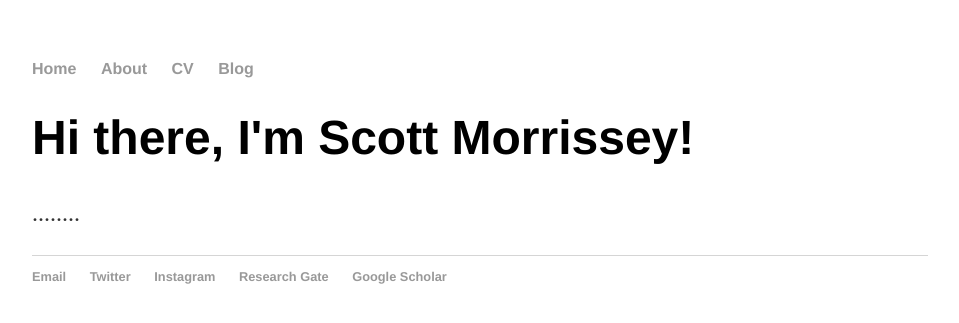
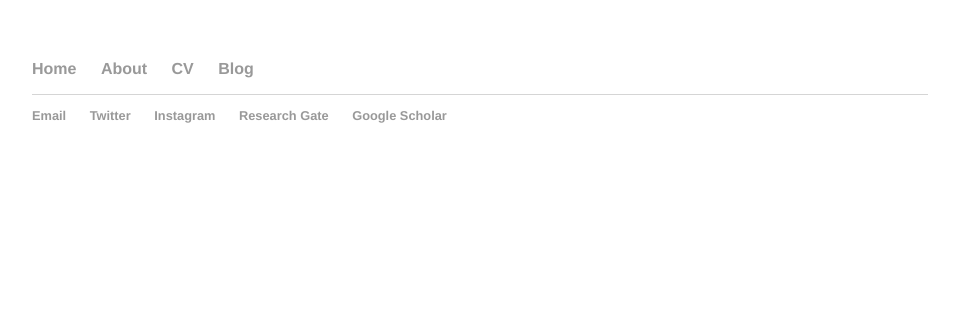
Before and after one commit to ScottJMorrissey/ScottJMorrissey.github.io, a Jekyll site: the page built from About/index.html, in a window 1280 px wide. Shown: the top 323 px of the page, without its empty margins (160-1119 px from the left). Built offline with Jekyll 4.4.1, drawn with Linux system fonts in a browser that asks for light colours.

Commit message:
Update index.html

```diff
--- a/About/index.html
+++ b/About/index.html
@@ -2,7 +2,3 @@
 layout: default
 title: About
 ---
-<div class="blurb">
-	<h1>Hi there, I'm Scott Morrissey!</h1>
-	<p>........</a></p>
-</div><!-- /.blurb -->
```
